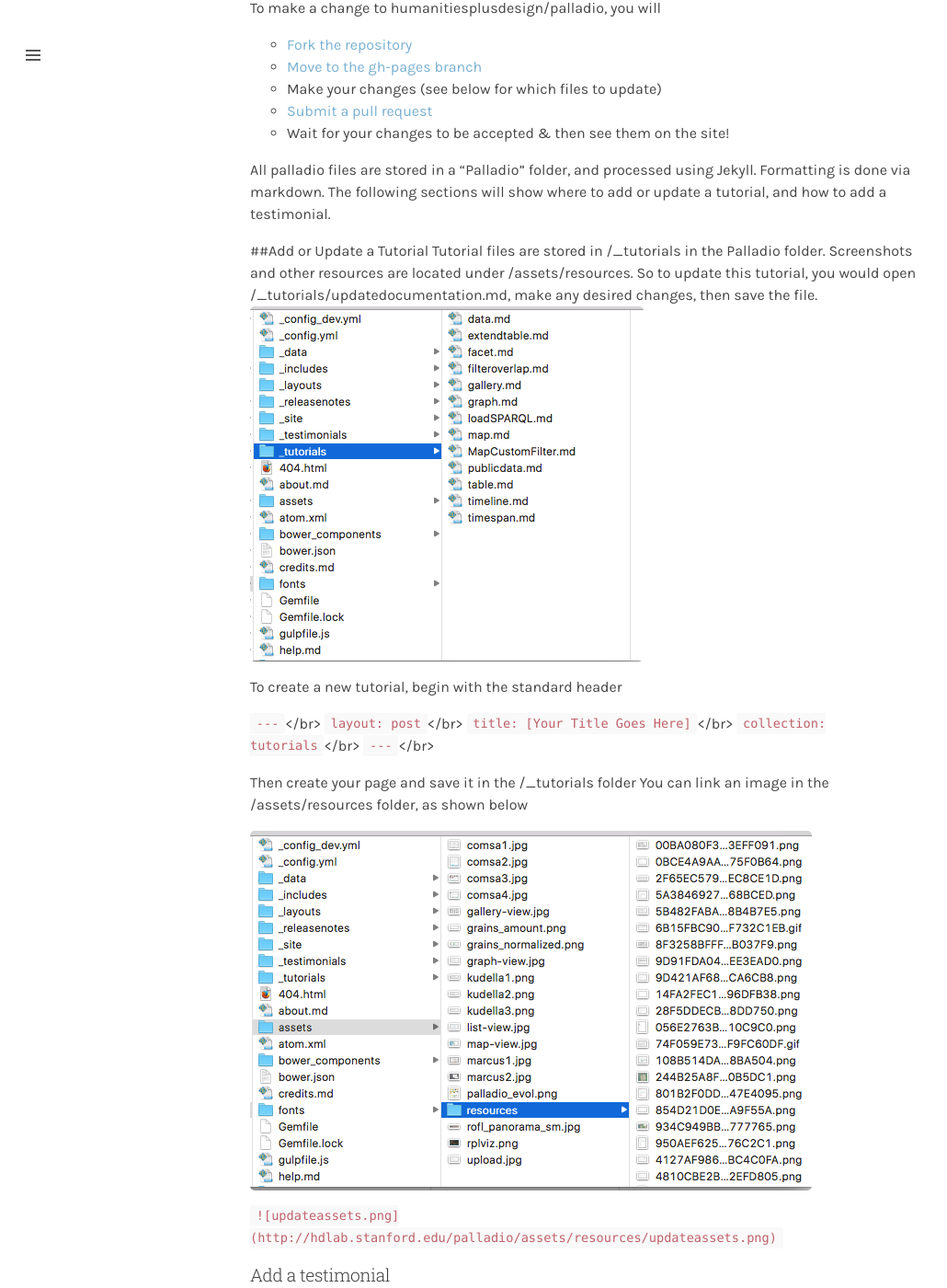
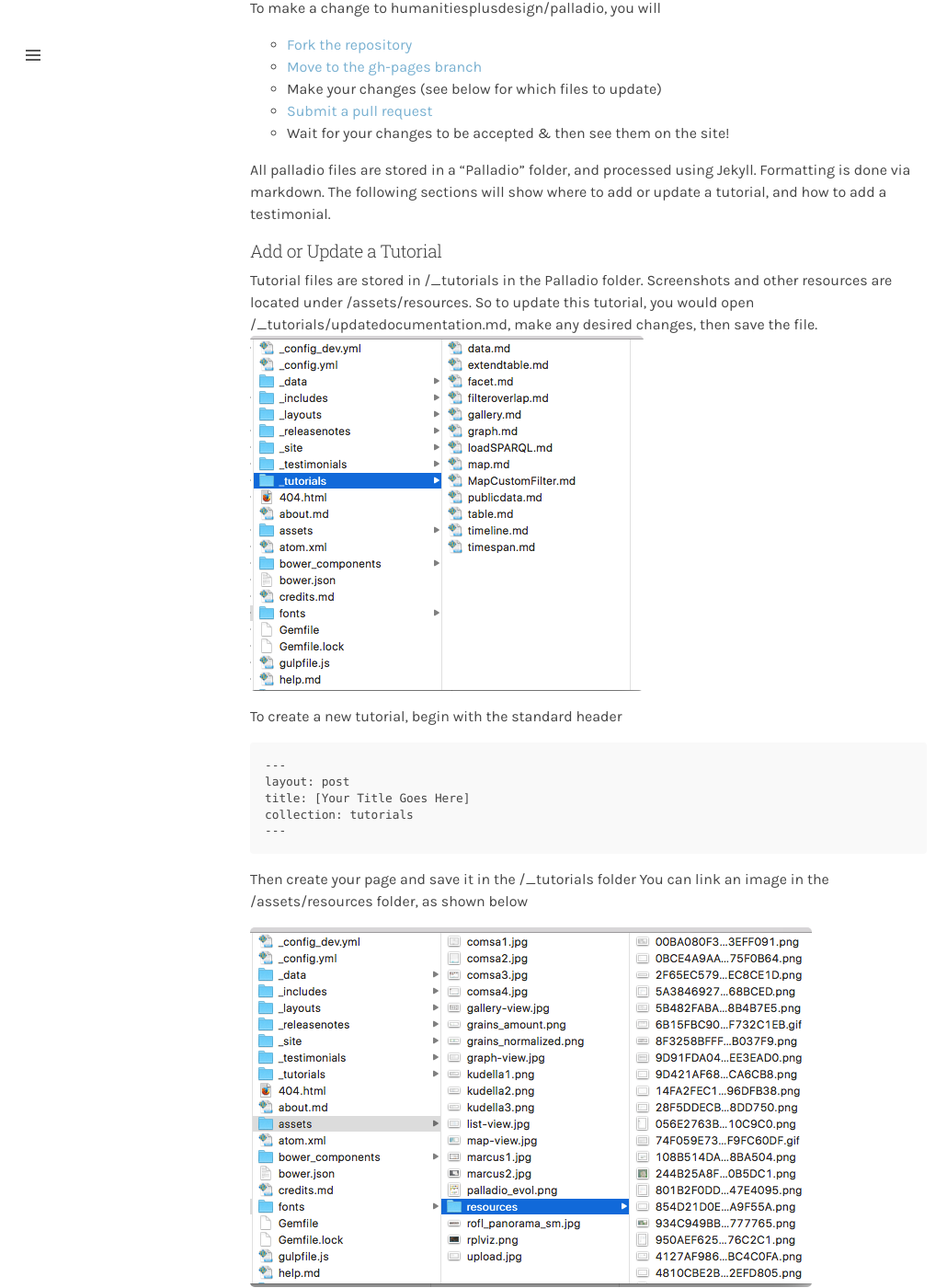
Before and after one commit to humanitiesplusdesign/palladio, a Jekyll site: the page built from _tutorials/updatedocumentation.md, in a window 1280 px wide and 1400 px high, scrolled down 630 px. Shown: the whole window at 92% size, without its empty margins (0-1030 px from the left). Built offline with Jekyll 4.4.1, drawn with Linux system fonts in a browser that asks for light colours.

Commit message:
Hoping this updates code

```diff
--- a/_tutorials/updatedocumentation.md
+++ b/_tutorials/updatedocumentation.md
@@ -18,24 +18,24 @@ To make a change to humanitiesplusdesign/palladio, you will
 
 All palladio files are stored in a "Palladio" folder, and processed using Jekyll.  Formatting is done via markdown.  The following sections will show where to add or update a tutorial, and how to add a testimonial.
 
-##Add or Update a Tutorial
+## Add or Update a Tutorial
 Tutorial files are stored in /_tutorials in the Palladio folder.  Screenshots and other resources are located under /assets/resources.  So to update this tutorial, you would open /_tutorials/updatedocumentation.md, make any desired changes, then save the file.
 ![updatetutorials.png]({{ site.urlimg }}resources/updatetutorials.png)
 
 To create a new tutorial, begin with the standard header
 
-<code>---</code></br>
-<code>layout: post</code></br>
-<code>title: [Your Title Goes Here]</code></br>
-<code>collection: tutorials</code></br>
-<code>---</code></br>
+    ---
+    layout: post
+    title: [Your Title Goes Here]
+    collection: tutorials
+    ---
 
 Then create your page and save it in the /_tutorials folder
 You can link an image in the /assets/resources folder, as shown below
 
 ![updateassets.png]({{ site.urlimg }}resources/updateassets.png)
 
-<code>![updateassets.png]({{ site.urlimg }}resources/updateassets.png)</code>
+    ![updateassets.png]({{ site.urlimg }}resources/updateassets.png)
 
 
 <h2>Add a testimonial</h2>
```
